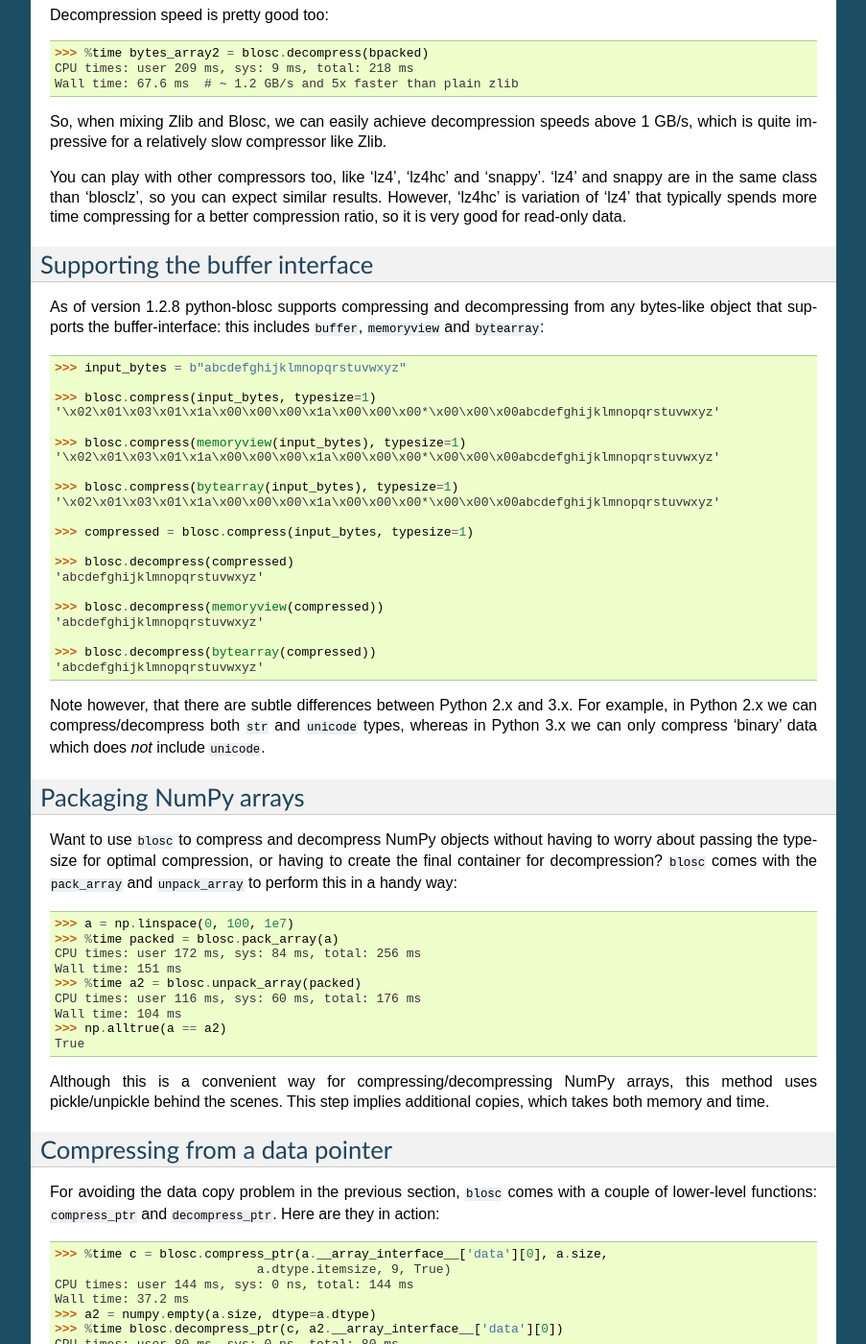
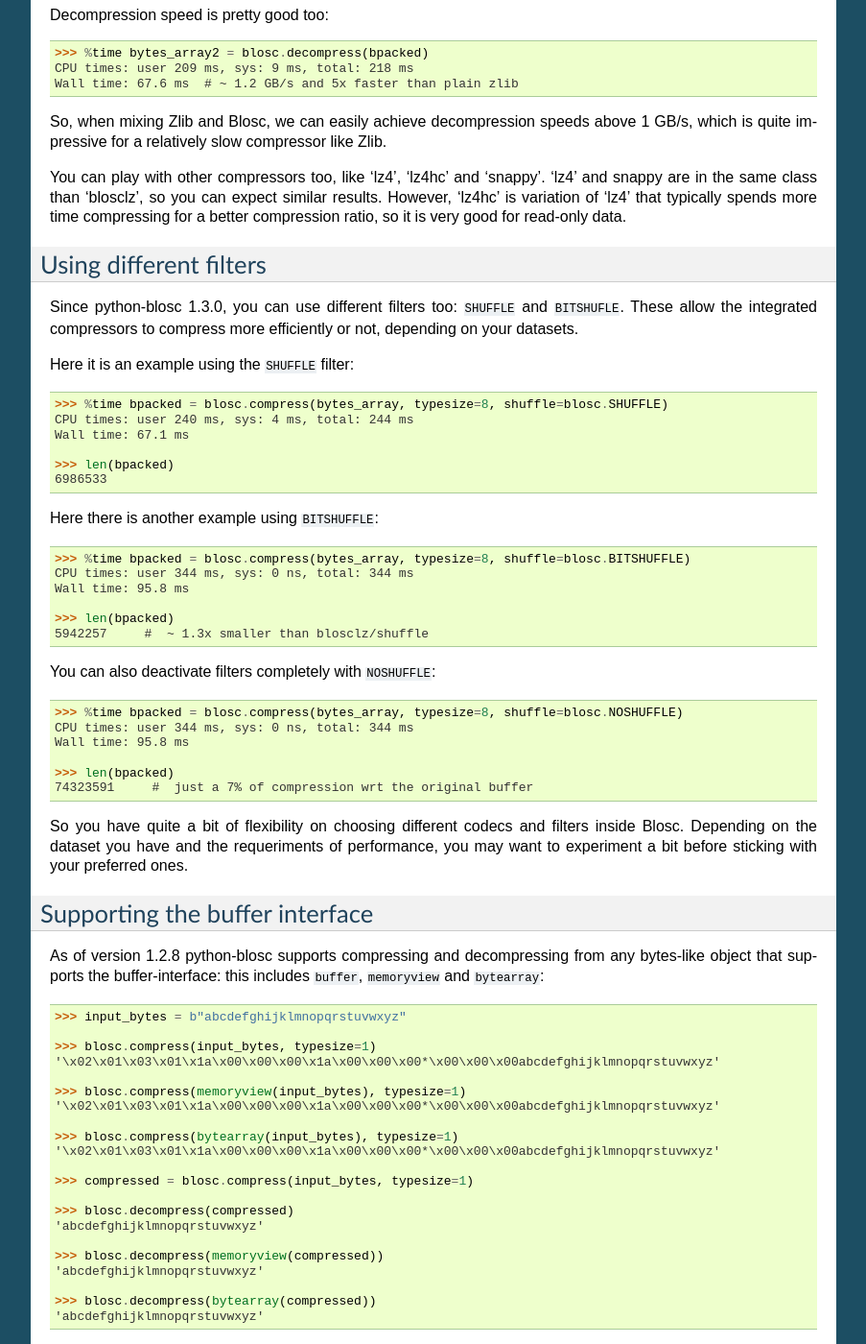
Before and after one commit to Blosc/python-blosc, a Sphinx documentation site: the page built from doc/tutorial.rst, in a window 1280 px wide and 1400 px high, scrolled down 1498 px. Shown: the whole window at 96% size, without its empty margins (198-1101 px from the left). Built offline with Sphinx 7.4.7, drawn with Linux system fonts in a browser that asks for light colours; some of the changed text lies outside the part shown.

Commit message:
Added a new tutorial section on how to use different filters

```diff
--- a/doc/tutorial.rst
+++ b/doc/tutorial.rst
@@ -103,6 +103,46 @@ You can play with other compressors too, like 'lz4', 'lz4hc' and
 you can expect similar results.  However, 'lz4hc' is variation of
 'lz4' that typically spends more time compressing for a better
 compression ratio, so it is very good for read-only data.
+
+Using different filters
+=======================
+
+Since python-blosc 1.3.0, you can use different filters too: `SHUFFLE`
+and `BITSHUFLE`.  These allow the integrated compressors to compress
+more efficiently or not, depending on your datasets.
+
+Here it is an example using the `SHUFFLE` filter::
+
+  >>> %time bpacked = blosc.compress(bytes_array, typesize=8, shuffle=blosc.SHUFFLE)
+  CPU times: user 240 ms, sys: 4 ms, total: 244 ms
+  Wall time: 67.1 ms
+
+  >>> len(bpacked)
+  6986533
+
+Here there is another example using `BITSHUFFLE`::
+
+  >>> %time bpacked = blosc.compress(bytes_array, typesize=8, shuffle=blosc.BITSHUFFLE)
+  CPU times: user 344 ms, sys: 0 ns, total: 344 ms
+  Wall time: 95.8 ms
+
+  >>> len(bpacked)
+  5942257     #  ~ 1.3x smaller than blosclz/shuffle
+
+You can also deactivate filters completely with `NOSHUFFLE`::
+
+  >>> %time bpacked = blosc.compress(bytes_array, typesize=8, shuffle=blosc.NOSHUFFLE)
+  CPU times: user 344 ms, sys: 0 ns, total: 344 ms
+  Wall time: 95.8 ms
+
+  >>> len(bpacked)
+  74323591     #  just a 7% of compression wrt the original buffer
+
+So you have quite a bit of flexibility on choosing different codecs
+and filters inside Blosc.  Depending on the dataset you have and the
+requeriments of performance, you may want to experiment a bit before
+sticking with your preferred ones.
+
 
 Supporting the buffer interface
 ===============================
@@ -200,9 +240,9 @@ Packing NumPy arrays with Bloscpack
 While `pack_array` / `unpack_array` have been designed for convenience
 and `compress_ptr` / `decompress_ptr` have been designed for speed
 there is also a third option that combines the best of both worlds:
-`Bloscpack <https://github.com/esc/bloscpack>`_. Since version 0.4.0,
+`Bloscpack <https://github.com/Blosc/bloscpack>`_. Since version 0.4.0,
 Bloscpack is able to natively `de/serialize NumPy arrays
-<https://github.com/esc/bloscpack#numpy>`_::
+<https://github.com/Blosc/bloscpack#numpy>`_::
 
   >>> import bloscpack as bp
   >>> %time bp_packed = bp.pack_ndarray_str(a)
```
Also changed, not shown: other parts of doc/tutorial.rst (+4 -4 lines).
